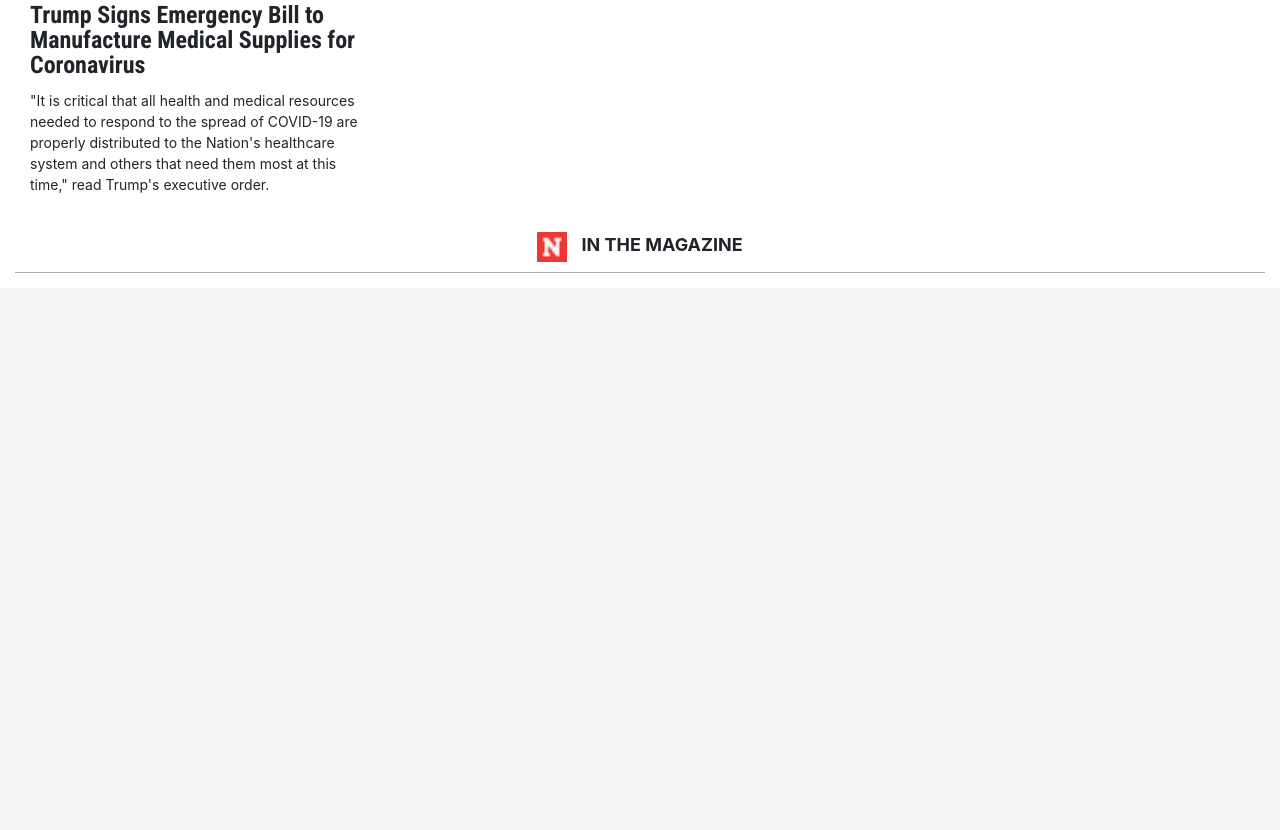
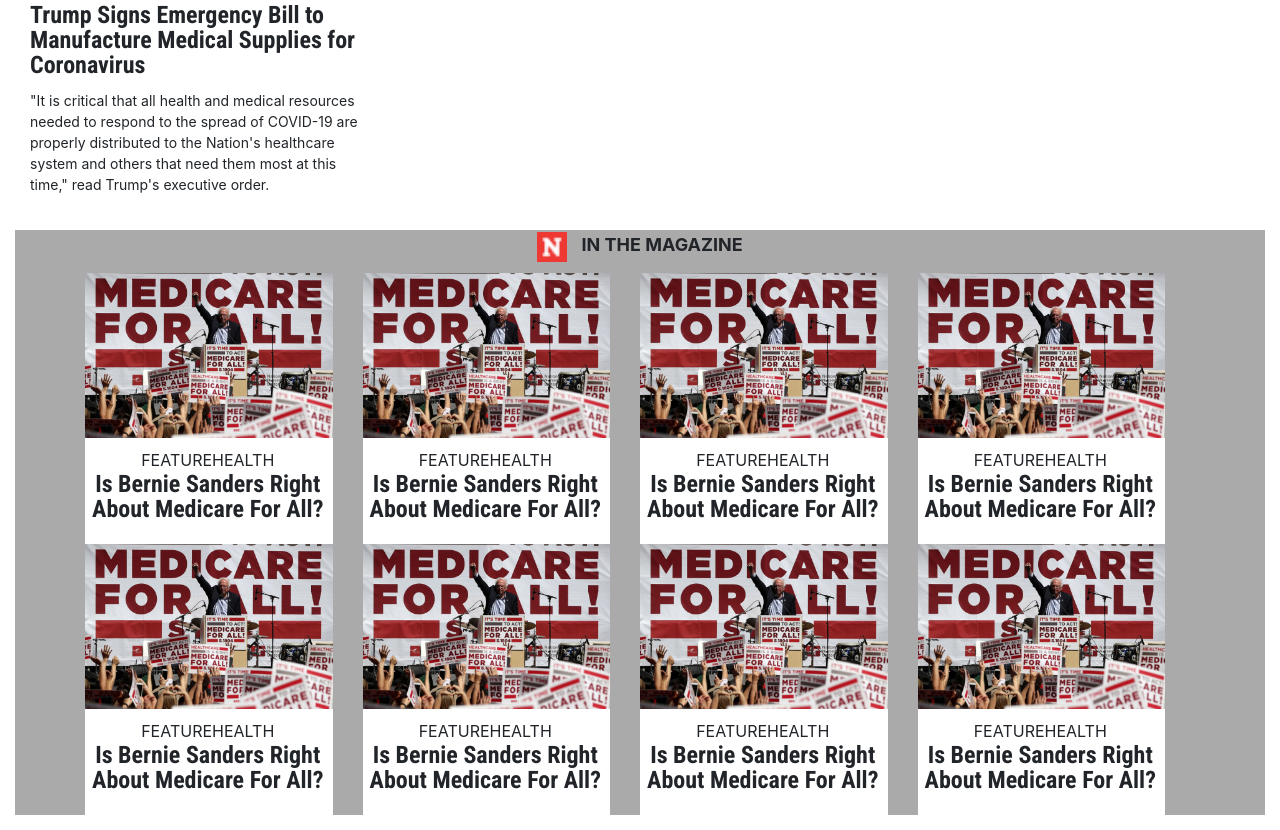
Before and after one commit to ioanniskousis/Newsweek, a plain HTML site: page index.html in a window 1280 px wide. Shown: the part 3007-3837 px from the top of the page. Before the commit the page ends 3295 px from the top, so only its background shows below. Drawn offline with nearby package versions, Linux system fonts and the light colour scheme; a web font is replaced by a local one.

Commit message:
Implementation : Added In The Magazine Section

```diff
--- a/css/style.css
+++ b/css/style.css
@@ -478,6 +478,7 @@
   position: relative;
   margin-top: 20px;
   text-align: center;
+  background-color: #aaa;
 }
 
 .in-the-magazine-header {
@@ -496,3 +497,16 @@
   width: 30px;
   margin-right: 10px;
 }
+/*
+.in-the-magazine-grid {
+  display: grid;
+  grid-template-columns: ;
+} */
+
+.in-the-magazine-grid .media {
+  margin-left: -30px;
+}
+
+.in-the-magazine-grid img {
+  /* padding-top: 20px; */
+}
--- a/index.html
+++ b/index.html
@@ -511,6 +511,102 @@
         <img src="images/favicon.png" alt="..">
         IN THE MAGAZINE
       </div>
+      <div class="in-the-magazine-grid">
+        <div class="container">
+          <div class="row">
+            <div class="col-md-3">
+              <div class="card">
+                <div class="img-container d-none d-md-block w-100">
+                  <img src="images/content/bernie.jpg" class="card-img-top" alt="donald-trump.jpg">
+                </div>
+                <div class="card-body">
+                  <span>FEATURE</span><span>HEALTH</span>
+                  <h5 class="card-title">Is Bernie Sanders Right About Medicare For All?</h5>
+                </div>
+              </div>
+            </div>
+            <div class="col-md-3">
+              <div class="card">
+                <div class="img-container d-none d-md-block">
+                  <img src="images/content/bernie.jpg" class="card-img-top" alt="donald-trump.jpg">
+                </div>
+                <div class="card-body">
+                  <span>FEATURE</span><span>HEALTH</span>
+                  <h5 class="card-title">Is Bernie Sanders Right About Medicare For All?</h5>
+                </div>
+              </div>
+            </div>
+            <div class="col-md-3">
+              <div class="card">
+                <div class="img-container d-none d-md-block">
+                  <img src="images/content/bernie.jpg" class="card-img-top" alt="donald-trump.jpg">
+                </div>
+                <div class="card-body">
+                  <span>FEATURE</span><span>HEALTH</span>
+                  <h5 class="card-title">Is Bernie Sanders Right About Medicare For All?</h5>
+                </div>
+              </div>
+            </div>
+            <div class="col-md-3">
+              <div class="card">
+                <div class="img-container d-none d-md-block">
+                  <img src="images/content/bernie.jpg" class="card-img-top" alt="donald-trump.jpg">
+                </div>
+                <div class="card-body">
+                  <span>FEATURE</span><span>HEALTH</span>
+                  <h5 class="card-title">Is Bernie Sanders Right About Medicare For All?</h5>
+                </div>
+              </div>
+            </div>
+          </div>
+          <div class="row">
+            <div class="col-md-3">
+              <div class="card">
+                <div class="img-container d-none d-md-block">
+                  <img src="images/content/bernie.jpg" class="card-img-top" alt="donald-trump.jpg">
+                </div>
+                <div class="card-body">
+                  <span>FEATURE</span><span>HEALTH</span>
+                  <h5 class="card-title">Is Bernie Sanders Right About Medicare For All?</h5>
+                </div>
+              </div>
+            </div>
+            <div class="col-md-3">
+              <div class="card">
+                <div class="img-container d-none d-md-block">
+                  <img src="images/content/bernie.jpg" class="card-img-top" alt="donald-trump.jpg">
+                </div>
+                <div class="card-body">
+                  <span>FEATURE</span><span>HEALTH</span>
+                  <h5 class="card-title">Is Bernie Sanders Right About Medicare For All?</h5>
+                </div>
+              </div>
+            </div>
+            <div class="col-md-3">
+              <div class="card">
+                <div class="img-container d-none d-md-block">
+                  <img src="images/content/bernie.jpg" class="card-img-top" alt="donald-trump.jpg">
+                </div>
+                <div class="card-body">
+                  <span>FEATURE</span><span>HEALTH</span>
+                  <h5 class="card-title">Is Bernie Sanders Right About Medicare For All?</h5>
+                </div>
+              </div>
+            </div>
+            <div class="col-md-3">
+              <div class="card">
+                <div class="img-container d-none d-md-block">
+                  <img src="images/content/bernie.jpg" class="card-img-top" alt="donald-trump.jpg">
+                </div>
+                <div class="card-body">
+                  <span>FEATURE</span><span>HEALTH</span>
+                  <h5 class="card-title">Is Bernie Sanders Right About Medicare For All?</h5>
+                </div>
+              </div>
+            </div>
+          </div>
+        </div>
+      </div>
     </div>
   </main>
 
```
Also changed, not shown: images/content/bernie.jpg (added).
